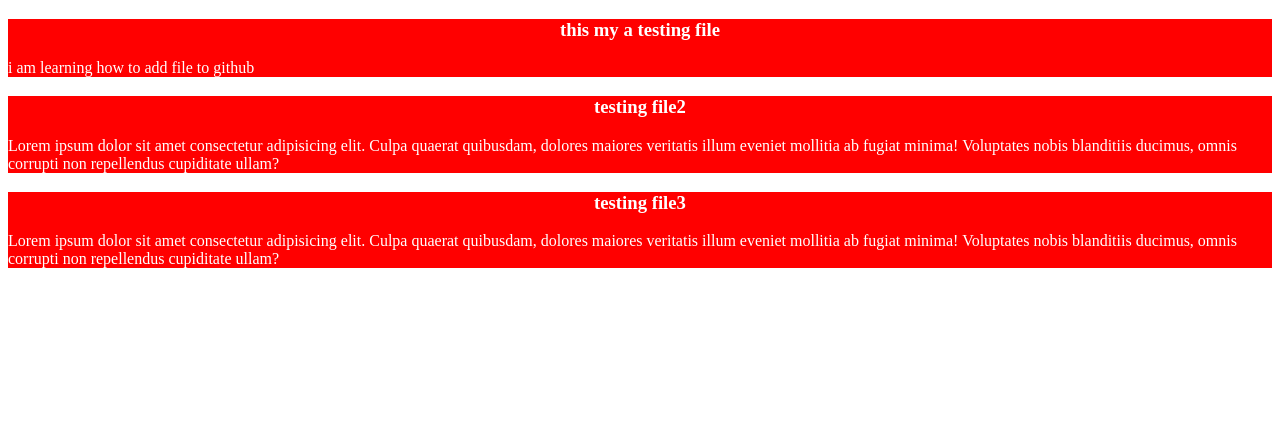
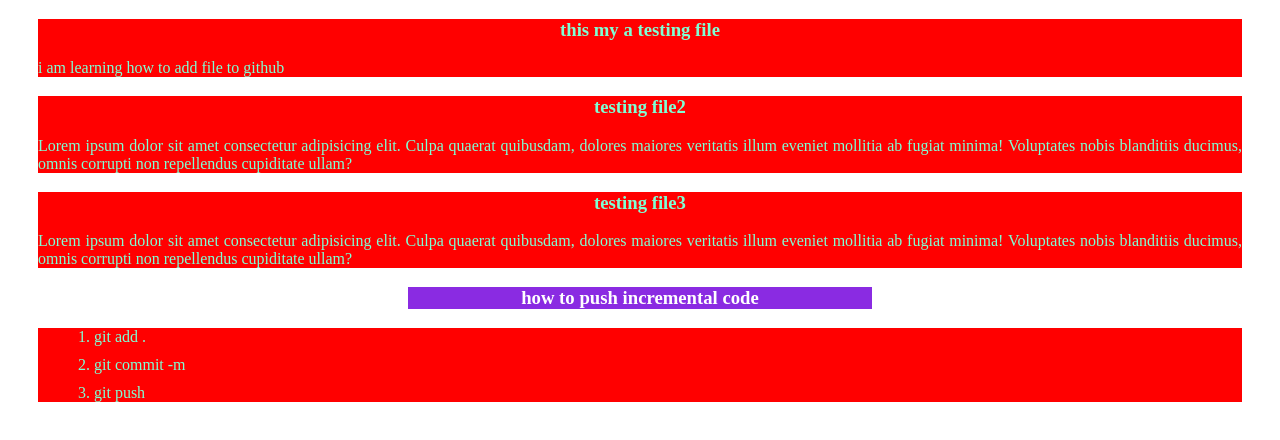
Before and after one commit to AliHayder84/my-first-github-repo, a plain HTML site: page index.html in a window 1280 px wide. Drawn offline with Linux system fonts and the light colour scheme.

Commit message:
added third test

```diff
--- a/index.html
+++ b/index.html
@@ -22,5 +22,16 @@
         <p>Lorem ipsum dolor sit amet consectetur adipisicing elit. Culpa quaerat quibusdam, dolores maiores veritatis illum eveniet mollitia ab fugiat minima! Voluptates nobis blanditiis ducimus, omnis corrupti non repellendus cupiditate ullam?</p>
 
     </div>
+
+        <h3 style="color: white;background-color: blueviolet;border: 10px;margin-left: 400px;margin-right:400px;">how to push incremental code</h3>
+
+      <div>
+          <ol type="1">
+            <li>git add .</li>
+            <li>git commit -m</li>
+            <li>git push</li>
+        </ol>
+      </div>
+
 </body>
 </html>
--- a/styles/githubtest.css
+++ b/styles/githubtest.css
@@ -1,3 +1,7 @@
-div{color: white;background-color: red;
-margin-bottom: 10px;}
+div{color: aquamarine;background-color: red;
+margin: 10px 30px;
+text-align: justify;}
 h3{text-align: center;}
+li{list-style-position: inside;
+color: aquamarine;background-color: red;
+margin: 10px 0px;}
```
